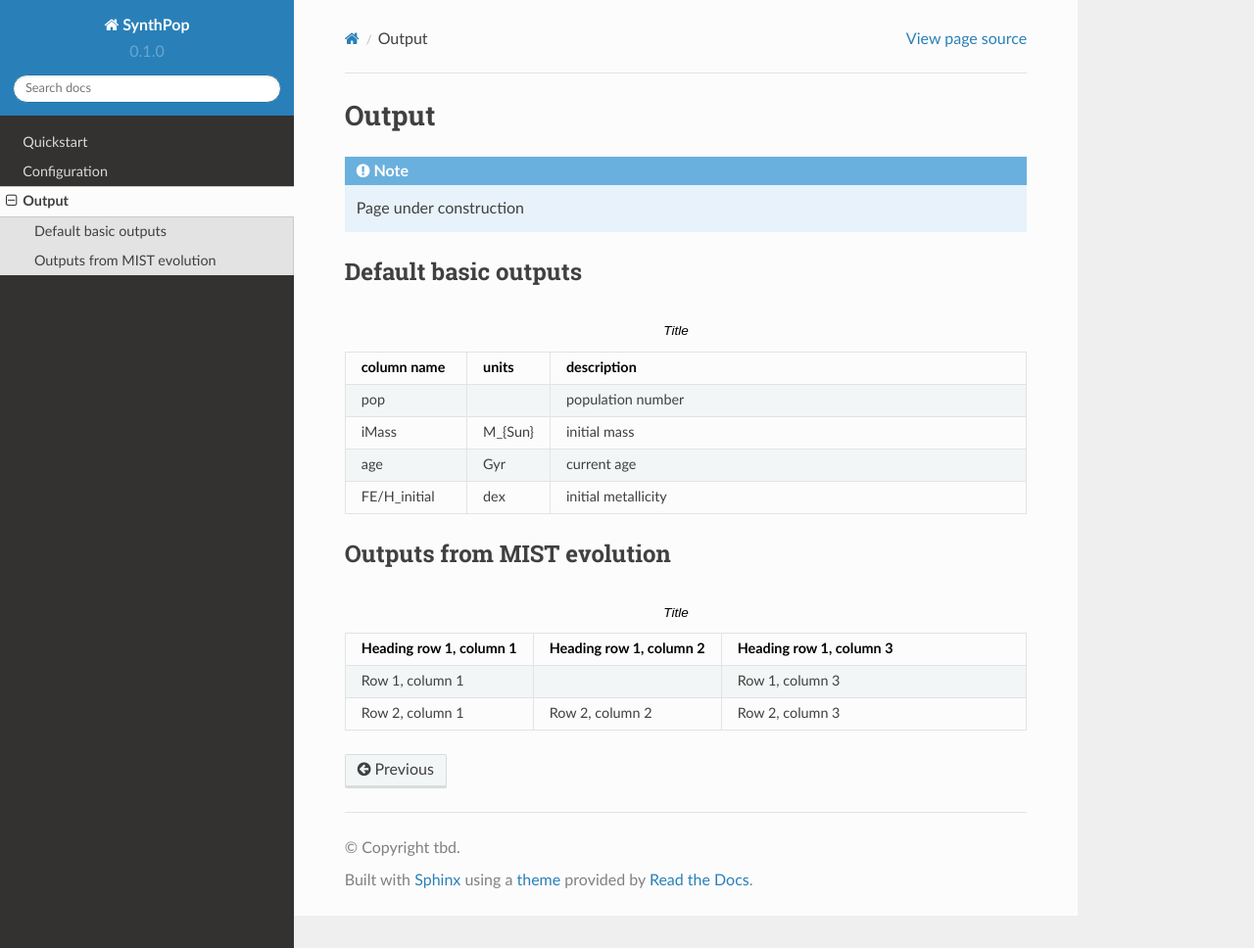
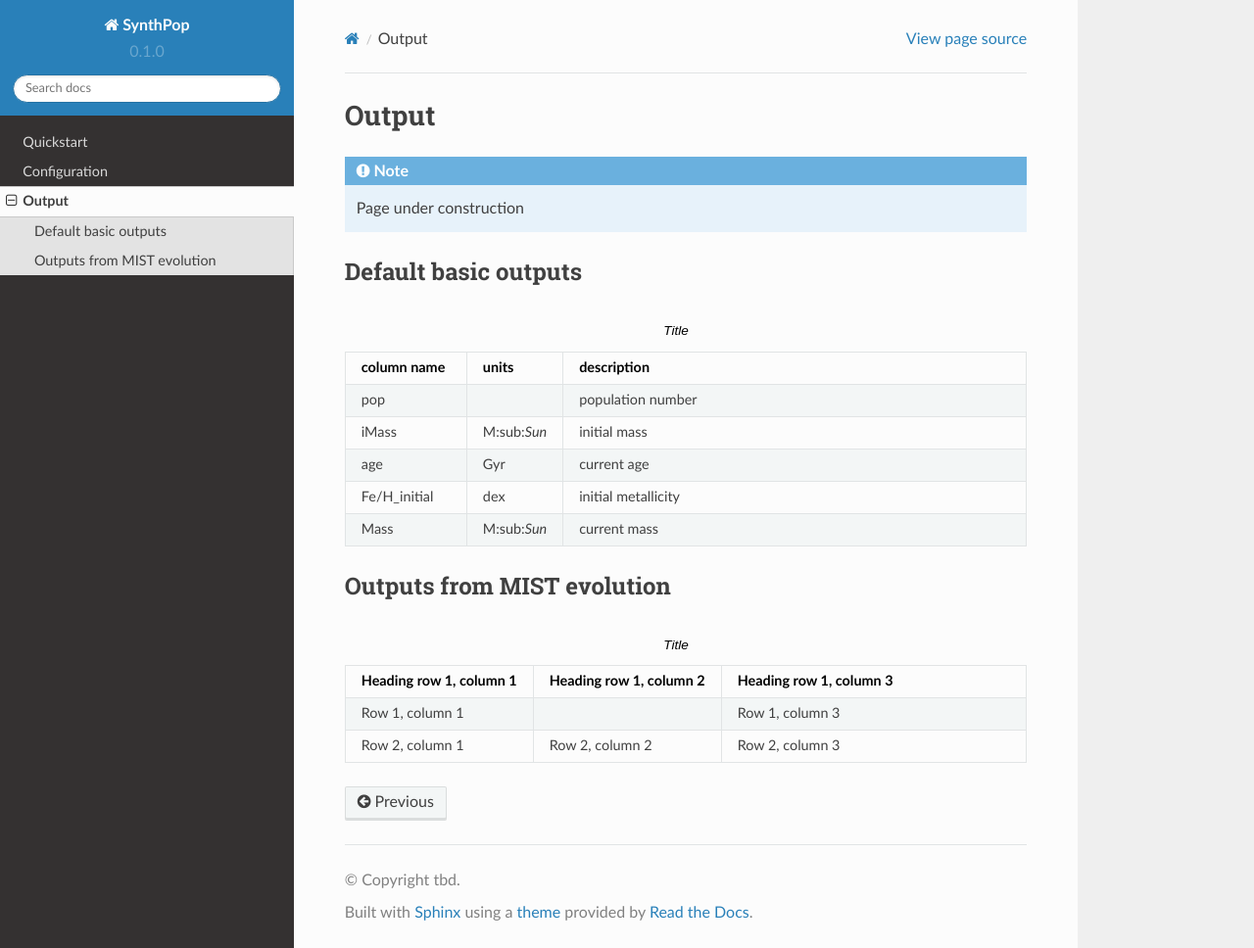
Before and after one commit to synthpop-galaxy/synthpop, a Sphinx documentation site: the page built from docs/source/output.rst, in a window 1280 px wide and 968 px high. Shown: the whole window at 98% size. Built offline with Sphinx 7.4.7 and the Read the Docs theme 2.0.0, drawn with Linux system fonts in a browser that asks for light colours.

Commit message:
Update output.rst

```diff
--- a/docs/source/output.rst
+++ b/docs/source/output.rst
@@ -17,14 +17,18 @@ Default basic outputs
      -
      - population number
    * - iMass
-     - M_{Sun}
+     - M:sub:`Sun`
      - initial mass
    * - age
      - Gyr
      - current age
-   * - FE/H_initial
+   * - Fe/H_initial
      - dex
      - initial metallicity
+   * - Mass
+     - M:sub:`Sun`
+     - current mass
+
 
 Outputs from MIST evolution
 ----------------------------
```
